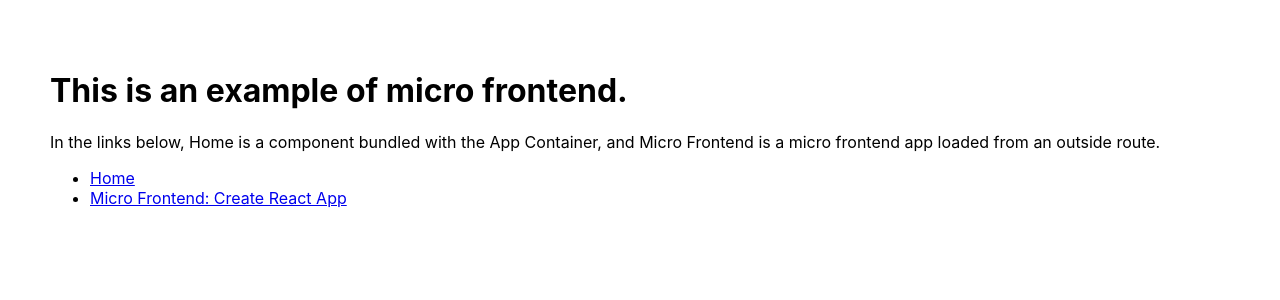
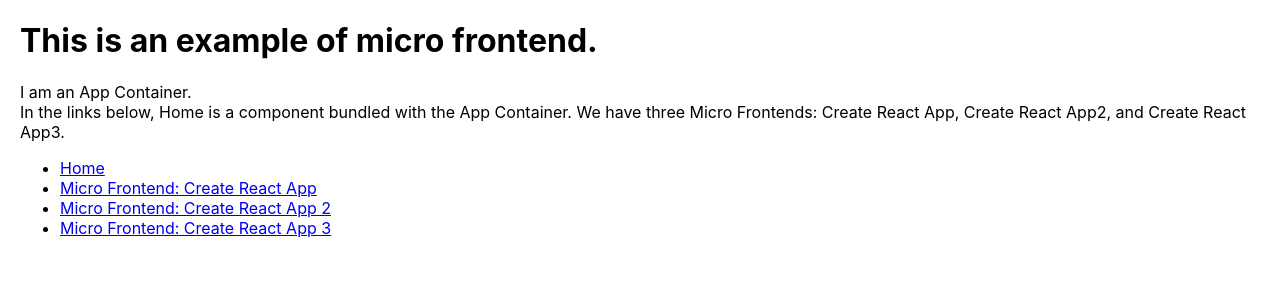
Before and after one commit to JenniferFuBook/app-container, a React (Create React App) app: page / in a window 1280 px wide. Shown: the top 300 px of the page. Built offline with nearby package versions, Linux system fonts and the light colour scheme.

Commit message:
Adapted the original container to take multiple micro frontends

```diff
--- a/src/App.js
+++ b/src/App.js
@@ -2,13 +2,33 @@
 import { NavLink, BrowserRouter, Route, Switch } from 'react-router-dom';
 import MicroFrontend from './MicroFrontend';
 
-const { REACT_APP_CREATEREACTAPP_HOST: createreactappHost } = process.env;
+const {
+  REACT_APP_CREATEREACTAPP_HOST: createreactappHost,
+  REACT_APP_CREATEREACTAPP2_HOST: createreactapp2Host,
+  REACT_APP_CREATEREACTAPP3_HOST: createreactapp3Host
+} = process.env;
 
 const CreateReactApp = ({ history }) => (
   <MicroFrontend
     history={history}
     host={createreactappHost}
     name="createreactapp"
+  />
+);
+
+const CreateReactApp2 = ({ history }) => (
+  <MicroFrontend
+    history={history}
+    host={createreactapp2Host}
+    name="createreactapp2"
+  />
+);
+
+const CreateReactApp3 = ({ history }) => (
+  <MicroFrontend
+    history={history}
+    host={createreactapp3Host}
+    name="createreactapp3"
   />
 );
 
@@ -45,8 +65,9 @@
         This is an example of micro frontend.
       </h1>
       <p>
-        In the links below, Home is a component bundled with the App Container,
-        and Micro Frontend is a micro frontend app loaded from an outside route.
+        I am an App Container. <br/>
+        In the links below, Home is a component bundled with the App Container.
+        We have three Micro Frontends: Create React App, Create React App2, and Create React App3.
       </p>
       <ul>
         <li>
@@ -57,11 +78,23 @@
             Micro Frontend: Create React App
           </NavLink>
         </li>
+        <li>
+          <NavLink to="/createreactapp2">
+            Micro Frontend: Create React App 2
+          </NavLink>
+        </li>
+        <li>
+          <NavLink to="/createreactapp3">
+            Micro Frontend: Create React App 3
+          </NavLink>
+        </li>
       </ul>
 
       <Switch>
         <Route path="/home" component={Home} />
         <Route path="/createreactapp" render={() => <CreateReactApp />} />
+        <Route path="/createreactapp2" render={() => <CreateReactApp2 />} />
+        <Route path="/createreactapp3" render={() => <CreateReactApp3 />} />
       </Switch>
     </BrowserRouter>
   );
--- a/src/index.css
+++ b/src/index.css
@@ -1,5 +1,5 @@
 body {
-  padding: 50px;
+  padding: 0 20px 20px 20px;
   margin: 0;
   font-family: -apple-system, BlinkMacSystemFont, 'Segoe UI', 'Roboto', 'Oxygen',
     'Ubuntu', 'Cantarell', 'Fira Sans', 'Droid Sans', 'Helvetica Neue',
```
Also changed, not shown: 1 other file (tests, documents, lock files or other folders).
